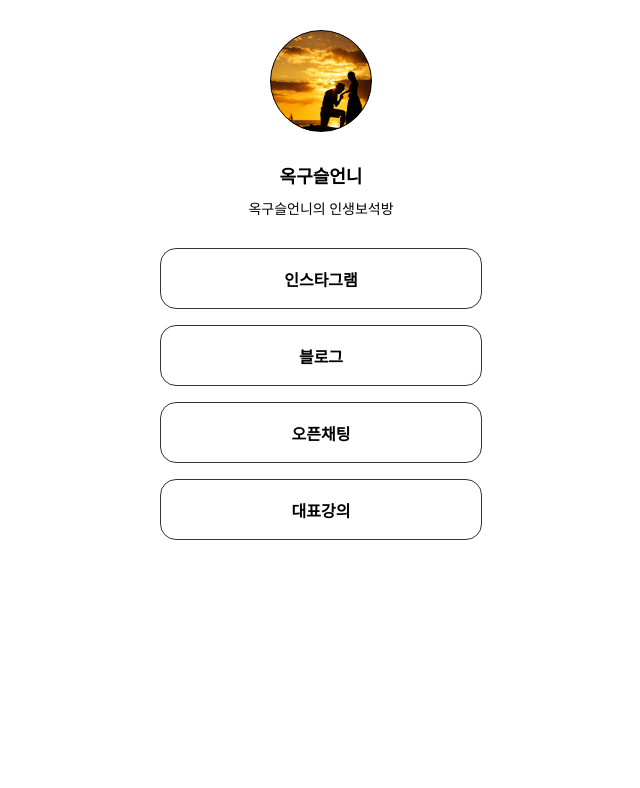
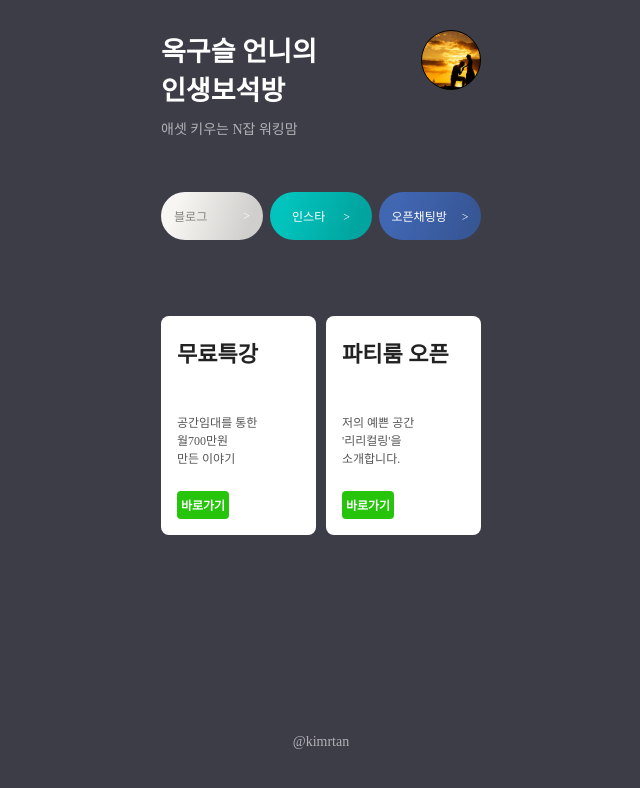
Before and after one commit to brandinglink/okgooseul, a plain HTML site: page index.html in a window 1280 px wide. Shown: the whole page, without its empty margins (319-959 px from the left). Drawn offline with Linux system fonts and the light colour scheme; a web font is replaced by a local one.

Commit message:
Update index.html

```diff
--- a/index.html
+++ b/index.html
@@ -4,80 +4,162 @@
     <meta charset="UTF-8">
     <meta http-equiv="X-UA-Compatible" content="IE=edge">
     <meta name="viewport" content="width=device-width, initial-scale=1.0">
-    <meta property="og:title" content="옥구슬언니">
+    <meta property="og:title" content="PM 옥구슬언니">
     <meta property="og:description" content="옥구슬언니의 인생보석방">
     <meta property="og:image" content="image.jpg">
-    <title>옥구슬언니</title>
+    <title>PM 옥구슬언니</title>
     <style>
         @import url('https://cdn.jsdelivr.net/gh/orioncactus/pretendard/dist/web/static/pretendard.css');
         * {
             font-family: "Pretendard",serif;
         }
         body {
-            background-color: white;
+            background-color:#3C3D47;
+        }
+        .pro {
+            display: flex;
+            flex-direction: row;
+            align-items: flex-start;
+            margin-bottom: 40px;
         }
         .profile {
-            width: 100px;
-            height: 100px;
+            width: 58px;
+            height: 58px;
             border-radius: 100%;
             border: 1px solid black;
             background-image: url('image.jpg');
             background-position: center;
             background-size: cover;
         }
+        .headcopy {
+            display: flex;
+            flex-direction: column;
+            align-items: flex-start;
+            width: 260px;
+        }
         .main {
-            color : #000000;
-            font-size: 18px;
+            color : #FFFFFF;
+            font-size: 27px;
             size : 20px;
-            margin-top: 30px;
-            margin-bottom: 10px;
+            font-weight: 800;
+            margin: 0%;
         }
         .sub {
-            color : #000000;
+            color : #B1B1B5;
             font-size: 14px;
             font-weight: 400;
             size : 14px;
-            margin-top: 0px;
-            margin-bottom: 30px;
+            margin-top: 10px;
+        }
+        .minis {
+            display: flex;
+            flex-direction: row;
+            justify-content: center;
+            align-items: center;
+            padding: 0px;
+            gap: 7px;
+            margin-bottom: 68px;
+        }
+        .minis > a {
+            width: 102px;
+            height: 48px;
+            border-radius: 32px;
+            text-decoration: none;
+            display: flex;
+            justify-content: center;
+            align-items: center;
+            font-size: 12px;
+            white-space:pre-wrap;
+        }
+        .notion {
+            background: linear-gradient(287.96deg, rgba(0, 0, 0, 0.16) 15.1%, rgba(0, 0, 0, 0) 83.32%), #F7F6F3;
+            color:#84827D;
+        }
+        .brunch {
+            background: linear-gradient(287.96deg, rgba(0, 0, 0, 0.16) 15.1%, rgba(0, 0, 0, 0) 83.32%), #02C3BD;
+            color:#FFFFFF;
+        }
+        .facebook {
+            background: linear-gradient(287.96deg, rgba(0, 0, 0, 0.16) 15.1%, rgba(0, 0, 0, 0) 83.32%), #4167B3;
+            color:#FFFFFF;
         }
         .wrap {
-            width: 300px;
+            width: 320px;
             margin: 30px auto 0px auto;
             display: flex;
             flex-direction: column;
             justify-content: center;
             align-items: center;
         }
-        .wrap > a {
-            width: 320px;
-            height: 59px;
-            border-radius: 16px;
+        .bigs {
+            display: flex;
+            flex-direction: row;
+            justify-content: center;
+            align-items: center;
+            padding: 0px;
+            gap: 10px;
+        }
+        .bigs > a {
+            width: 123px;
             background-color: white;
             margin-bottom: 16px;
-            font-size: 16px;
-            font-weight: bold;
-            color:#000000;
             display: flex;
             flex-direction: column;
-            justify-content: center;
-            align-items: center;
+            align-items: flex-start;
             text-decoration: none;
-            border: 1px solid #353432;
+            padding: 20px 16px 16px 16px;
+            border-radius: 8px;
         }
-        .wrap > a:hover {
-            background-color: peru;
+        .name {
+            font-size: 22px;
+            font-weight: 700;
+            color: #222222;
+            margin-bottom: 45px;
+        }
+        .desc {
+            font-size: 12px;
+            font-weight: 500;
+            color: #555555;
+            margin-bottom: 24px;
+        }
+        .btn {
+            font-size: 12px;
+            font-weight: 700;
+            color: #ffffff;
+            background-color: #26C50C;
+            border-radius: 4px;
+            padding: 5px 4px 5px 4px;
         }
     </style>
 </head>
 <body>
     <div class="wrap">
-        <div class="profile"></div>
-        <h1 class="main">옥구슬언니</h1>
-        <p class="sub">옥구슬언니의 인생보석방</p>
-        <a target="_blank" href="https://www.instagram.com/hyunsunc/?igshid=YmMyMTA2M2Y%3D">인스타그램</a>
-        <a target="_blank" href="https://blog.naver.com/ponda127">블로그</a>
-        <a target="_blank" href="https://open.kakao.com/o/sq5CtiDe">오픈채팅</a>
-        <a target="_blank" href="https://blog.naver.com/ponda127/222852647310">대표강의</a>
+        <div class="pro">
+            <div class="headcopy">
+                <h1 class="main">옥구슬 언니의<br>인생보석방</h1>
+                <p class="sub">애셋 키우는 N잡 워킹맘</p>
+            </div>
+            <div class="profile"></div>
+        </div>
+        <div class="minis">
+            <a class="notion" target="_blank" href="https://blog.naver.com/ponda127">블로그            <span style="color:#FFFFFF">></span></a>
+            <a class="brunch" target="_blank" href="https://www.instagram.com/hyunsunc/?igshid=YmMyMTA2M2Y%3D">인스타      ></a>
+            <a class="facebook" target="_blank" href="https://open.kakao.com/o/sq5CtiDe">오픈채팅방     ></a>
+        </div>
+        <div style="color:#FFFFFF;width: 320px;font-size: 14px;margin-bottom: 8px;"></div>
+        <div class="bigs">
+            <a target="_blank" href="https://drive.google.com/file/d/1vKXXHboiF39D8OdandIZRlAVe4ggnONb/view">
+                <div class="name">무료특강</div>
+                <div class="desc">공간임대를 통한<br>월700만원<br>만든 이야기</div>
+                <div class="btn">바로가기</div>
+            </a>
+            <a target="_blank" href="https://drive.google.com/file/d/1vKXXHboiF39D8OdandIZRlAVe4ggnONb/view">
+                <div class="name">파티룸 오픈</div>
+                <div class="desc">저의 예쁜 공간<br>'리리컬링'을<br>소개합니다.</div>
+                <div class="btn">바로가기</div>
+            </a>
+        </div>
+        <div style="color:#B1B1B5;font-size: 14px;background-position: center;background-size: cover;position: absolute;bottom: 50px;">@kimrtan</div>
     </div>
 </body>
 </html>
```
